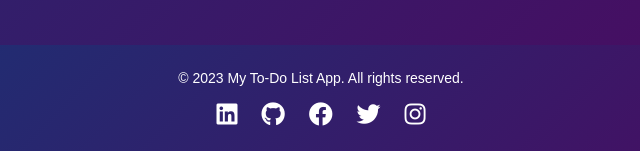
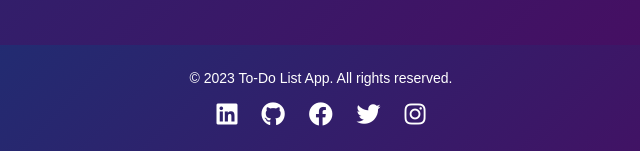
Before and after one commit to PavanChikkodikar/To-Do-List-App, a plain HTML site: page index.html in a window 1280 px wide. Shown: the part 755-906 px from the top of the page, 319-959 px from the left. Drawn offline with Linux system fonts and the light colour scheme.

Commit message:
Updating Info....

```diff
--- a/index.html
+++ b/index.html
@@ -33,7 +33,7 @@
     </div>
 
     <footer class="footer">
-        <p>&copy; 2023 My To-Do List App. All rights reserved.</p>
+        <p>&copy; 2023 To-Do List App. All rights reserved.</p>
         <div class="social-icons">
             <a href="https://www.linkedin.com/in/pavan-chikkodikar-9054171ba/" target="_blank" class="icon-link"><i class="fab fa-linkedin"></i></a>
             <a href="https://github.com/PavanChikkodikar" target="_blank" class="icon-link"><i class="fab fa-github"></i></a>
```
